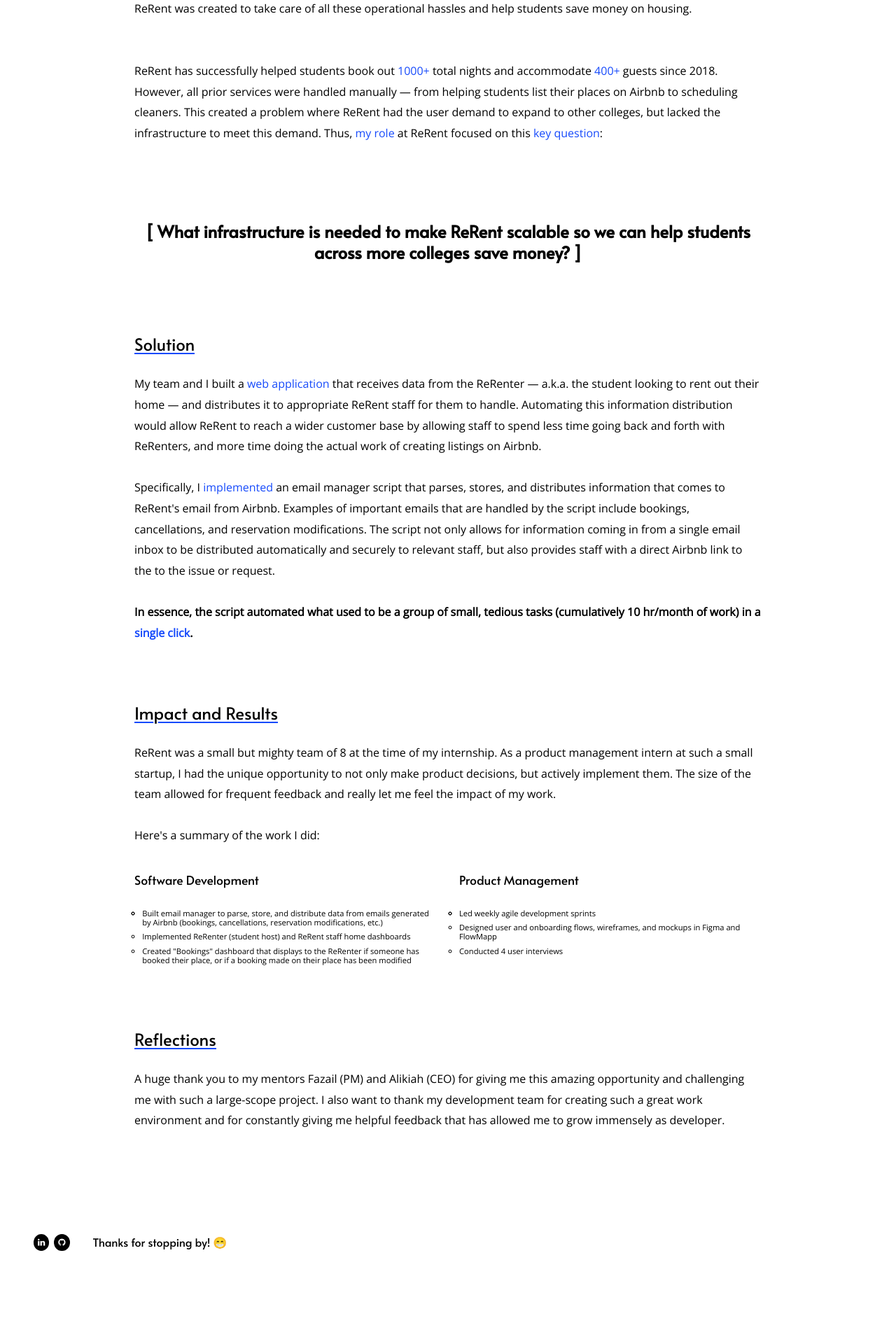
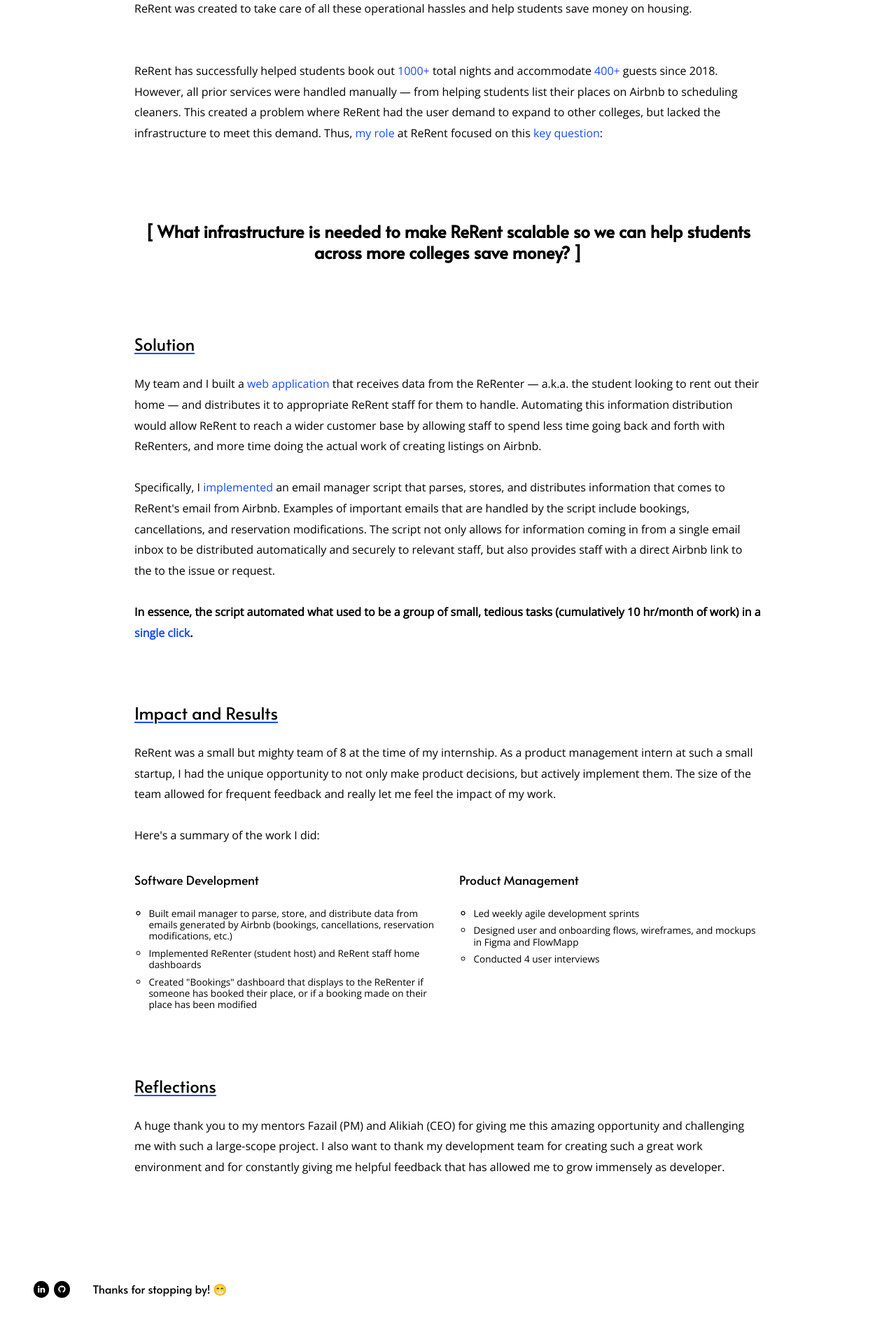
Before and after one commit to ashleyyqin/ashleyyqin.github.io, a Jekyll site: the page built from pages/rerent.html, in a window 1280 px wide. Shown: the part 917-2837 px from the top of the page at 70% size. Built offline with Jekyll 4.4.1, drawn with Linux system fonts in a browser that asks for light colours; a script that is not in the unit is left out; before the commit the page ends 2771 px from its top, so only the background shows below that.

Commit message:
reformatting

```diff
--- a/pages/rerent.html
+++ b/pages/rerent.html
@@ -147,7 +147,7 @@
                     <div style="display: grid;grid-template-columns: repeat(auto-fit, minmax(10rem, 1fr));width: 100%;grid-column-gap: 2em;grid-row-gap: 2em;">
                         <div>
                             <p style="font-size: 110%">Software Development</p>
-                            <ul style="font-family: 'Open Sans', sans-serif; font-size: 70%; margin-left: 1em">
+                            <ul style="font-family: 'Open Sans', sans-serif; font-size: 85%; margin-left: 1.5em">
                                 <li>
                                     Built email manager to parse, store, and distribute data from emails generated by Airbnb (bookings,
                                     cancellations, reservation modifications, etc.)
@@ -163,7 +163,7 @@
                         </div>
                         <div>
                             <p style="font-size: 110%">Product Management</p>
-                            <ul style="font-family: 'Open Sans', sans-serif; font-size: 70%">
+                            <ul style="font-family: 'Open Sans', sans-serif; font-size: 85%; margin-left: 1.5em">
                                 <li>
                                     Led weekly agile development sprints
                                 </li>
```
